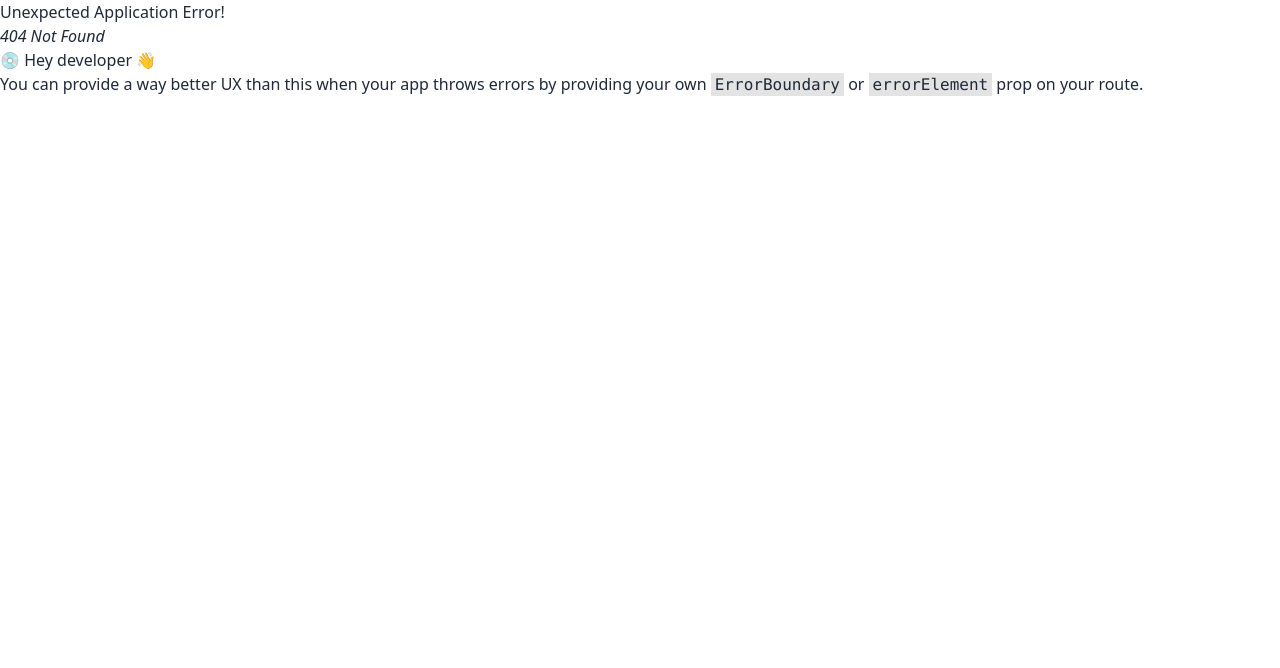
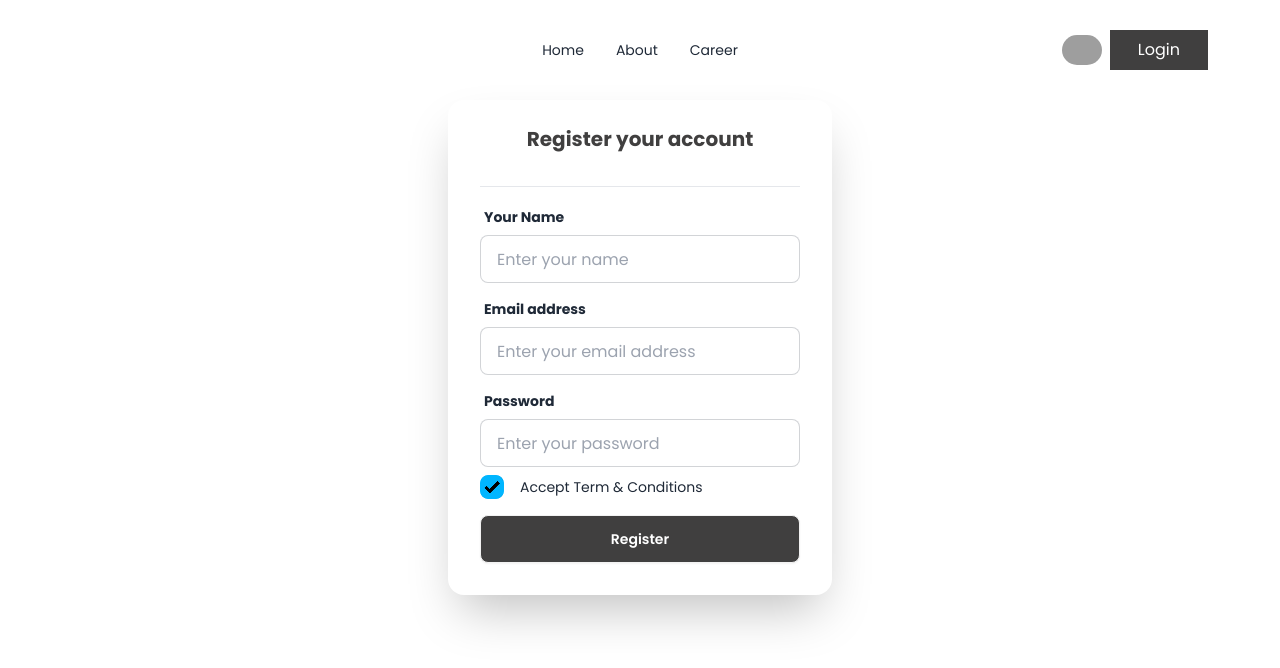
Before and after one commit to sagorcnits/dragon-news, a React (Vite) app: page /register in a window 1280 px wide. Before the commit this address had no page. Shown: the top 668 px of the page. Built offline with nearby package versions, Linux system fonts and the light colour scheme; grey boxes are pictures that could not be loaded.

Commit message:
category news fillter data added

```diff
--- a/src/components/NewsCard.jsx
+++ b/src/components/NewsCard.jsx
@@ -1,9 +1,11 @@
 import { CiBookmark, CiShare2 } from "react-icons/ci";
 import { MdOutlineRemoveRedEye } from "react-icons/md";
+import { Link } from "react-router-dom";
 const NewsCard = ({ news }) => {
-  const { rating, total_view, title, author, image_url, details, } = news;
+  const { rating, total_view, title, author, image_url, details } = news;
   return (
-    <div className="mt-4 border font-poppins rounded-sm">
+    <Link to='/details'>
+      <div className="mt-4 border font-poppins rounded-sm cursor-pointer">
         <div className="bg-[#E7E7E7] p-4 flex items-center justify-between">
           <div className="flex gap-2 items-center">
             <div className="w-[50px] h-[50px] rounded-full overflow-hidden">
@@ -24,7 +26,7 @@ const NewsCard = ({ news }) => {
           <h1 className="font-bold text-text-title py-4">{title}</h1>
           <img src={image_url} alt="" />
           <p className="py-4 border-b">
-          {details.slice(0,400)}
+            {details.slice(0, 400)}
             <br />
             <span className="text-red-500 cursor-pointer ">... Read More</span>
           </p>
@@ -68,6 +70,7 @@ const NewsCard = ({ news }) => {
           </div>
         </div>
       </div>
+    </Link>
   );
 };
 
--- a/src/pages/details/Details.jsx
+++ b/src/pages/details/Details.jsx
@@ -5,6 +5,10 @@ import LoginWith from "../../components/LoginWith";
 import Logo from "../../components/Logo";
 
 const Details = () => {
+
+
+
+
   return (
     <div className="max-w-6xl mx-auto">
       <Logo></Logo>
--- a/src/pages/home/Home.jsx
+++ b/src/pages/home/Home.jsx
@@ -1,6 +1,5 @@
 import { useEffect, useState } from "react";
 import Marquee from "react-fast-marquee";
-import { NavLink } from "react-router-dom";
 import bgImg from "../../assets/bg.png";
 import Card from "../../components/Card";
 import LoginWith from "../../components/LoginWith";
@@ -11,11 +10,15 @@ import Navbar from "../shered/Navbar";
 const Home = () => {
   const [categoryData, setCategoryData] = useState([]);
   const [newsData, setNewsData] = useState([]);
+  const [filterData, setFilterData] = useState([]);
 
   useEffect(() => {
     fetch("../public/data/news.json")
       .then((res) => res.json())
-      .then((data) => setNewsData(data));
+      .then((data) => {
+        setNewsData(data);
+        setFilterData(data);
+      });
   }, []);
 
   //  console.log(categoryData)
@@ -25,6 +28,17 @@ const Home = () => {
       .then((res) => res.json())
       .then((data) => setCategoryData(data));
   }, []);
+
+  const handleData = (id) => {
+    // console.log("Data", id);
+    const categoryNewsData = newsData.filter(
+      (news) => +news.category_id === id
+    );
+    // console.log(categoryNewsData);
+    setFilterData(categoryNewsData);
+  };
+
+  console.log(filterData);
 
   return (
     <div className="max-w-6xl mx-auto pb-20">
@@ -45,14 +59,13 @@ const Home = () => {
           <ul className="mt-4">
             {categoryData.map((category, id) => {
               return (
-                <NavLink to={`/news/${category.id}`}>
-                  <li
-                    key={id}
-                    className="p-2 text-center font-bold rounded-sm  text-paragraph hover:bg-black"
-                  >
-                    {category.name}
-                  </li>
-                </NavLink>
+                <li
+                  onClick={() => handleData(id)}
+                  key={id}
+                  className="p-2 text-center font-bold rounded-sm  text-paragraph hover:bg-black cursor-pointer"
+                >
+                  {category.name}
+                </li>
               );
             })}
           </ul>
@@ -62,13 +75,12 @@ const Home = () => {
         </div>
         <div className="col-span-2 font-poppins">
           <h1 className="text-text-title font-bold">Dragon News Home</h1>
-          {newsData.slice(0, 4).map((news, id) => (
+          {filterData.length > 0 ? filterData.slice(0, 4).map((news, id) => (
             <NewsCard key={id} news={news}></NewsCard>
-          ))}
+          )) : <h1 className="text-center font-bold py-4 font-poppins text-[40px]">Sorry No Data Match This Category</h1>}
         </div>
         <div>
           <LoginWith></LoginWith>
-
           <div
             className="h-[500px] mt-4 flex items-center"
             style={{ backgroundImage: `url(${bgImg})` }}
--- /dev/null
+++ b/src/pages/login/Login.jsx
@@ -0,0 +1,52 @@
+import { Link } from "react-router-dom";
+import Navbar from "../shered/Navbar";
+
+const Login = () => {
+  return (
+    <div className="max-w-6xl min-h-screen mx-auto">
+      <Navbar></Navbar>
+      <div className="hero ">
+        <div className="card shrink-0 w-full max-w-sm shadow-2xl font-poppins">
+          <h1 className="text-center text-text-title text-[20px] font-bold mt-6">
+            Login your account
+          </h1>
+          <form className="card-body ">
+            <div className="form-control border-t pt-3">
+              <label className="label">
+                <span className="label-text font-bold">Email address</span>
+              </label>
+              <input
+                type="email"
+                placeholder="Enter your email address"
+                className="input input-bordered"
+                required
+              />
+            </div>
+            <div className="form-control">
+              <label className="label">
+                <span className="label-text font-bold">Password</span>
+              </label>
+              <input
+                type="password"
+                placeholder="Enter your password"
+                className="input input-bordered"
+                required
+              />
+              <label className="label">
+                <a href="#" className="label-text-alt link link-hover">
+                  Forgot password?
+                </a>
+              </label>
+            </div>
+            <div className="form-control">
+              <button className="btn bg-[#403F3F] text-white">Login</button>
+            </div>
+            <p>Dont’t Have An Account ? <Link to='/register' className="text-red-500 cursor-pointer">Register</Link></p>
+          </form>
+        </div>
+      </div>
+    </div>
+  );
+};
+
+export default Login;
--- /dev/null
+++ b/src/pages/register/Register.jsx
@@ -0,0 +1,74 @@
+import { useEffect } from 'react';
+import { useLocation } from 'react-router-dom';
+import Navbar from "../shered/Navbar";
+const Register = () => {
+
+    let location = useLocation();
+    useEffect(()=> {
+     let title = `dragon-news ${location.pathname}`;
+     document.title  =  title.replace('/','- ')
+    },[location])
+
+  return (
+    <div className="max-w-6xl min-h-screen mx-auto">
+      <Navbar></Navbar>
+      <div className="hero ">
+        <div className="card shrink-0 w-full max-w-sm shadow-2xl font-poppins">
+          <h1 className="text-center text-text-title text-[20px] font-bold mt-6">
+            Register your account
+          </h1>
+          <form className="card-body ">
+            <div className="form-control border-t pt-3">
+              <label className="label">
+                <span className="label-text font-bold">Your Name</span>
+              </label>
+              <input
+                type="text"
+                placeholder="Enter your name"
+                className="input input-bordered"
+                required
+              />
+            </div>
+            <div className="form-control">
+              <label className="label">
+                <span className="label-text font-bold">Email address</span>
+              </label>
+              <input
+                type="email"
+                placeholder="Enter your email address"
+                className="input input-bordered"
+                required
+              />
+            </div>
+            <div className="form-control">
+              <label className="label">
+                <span className="label-text font-bold">Password</span>
+              </label>
+              <input
+                type="password"
+                placeholder="Enter your password"
+                className="input input-bordered"
+                required
+              />
+              <div className="form-control py-2">
+                <label className="cursor-pointer flex items-center gap-4">
+                  <input
+                    type="checkbox"
+                    defaultChecked
+                    className="checkbox checkbox-info"
+                  />
+                  <span className="label-text">Accept Term & Conditions</span>
+                </label>
+              </div>
+            </div>
+            <div className="form-control">
+              <button className="btn bg-[#403F3F] text-white">Register</button>
+            </div>
+          </form>
+        </div>
+      </div>
+    </div>
+  );
+};
+
+export default Register;
--- a/src/pages/shered/Navbar.jsx
+++ b/src/pages/shered/Navbar.jsx
@@ -1,3 +1,5 @@
+import { NavLink } from "react-router-dom";
+
 const Navbar = () => {
   return (
     <div className="navbar my-4 font-poppins">
@@ -23,9 +25,11 @@ const Navbar = () => {
             tabIndex={0}
             className="menu menu-sm dropdown-content mt-3 z-[1] p-2 shadow bg-base-100 rounded-box w-52"
           >
+            <NavLink to="/">
               <li>
                 <a>Home</a>
               </li>
+            </NavLink>
             <li>
               <a>About</a>
             </li>
@@ -37,9 +41,11 @@ const Navbar = () => {
       </div>
       <div className="navbar-center hidden lg:flex">
         <ul className="menu menu-horizontal px-1">
+          <NavLink to='/'>
             <li>
               <a>Home</a>
             </li>
+          </NavLink>
           <li>
             <a>About</a>
           </li>
```
Also changed, not shown: src/routes/Routes.jsx (+13 -0 lines). Lines whose indentation alone changed are shown as unchanged.
